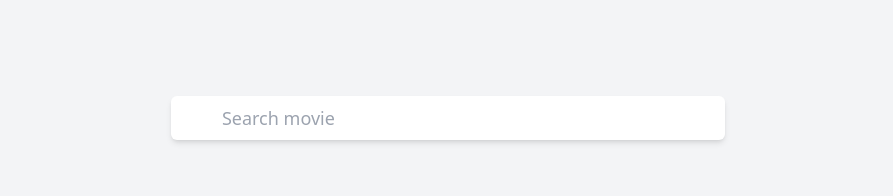
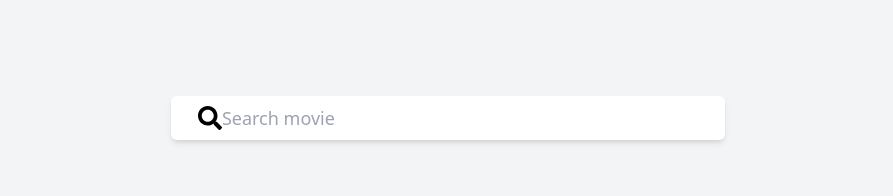
Before and after one commit to Halim-Shams/movie_app, a React (Create React App) app: page / in a window 1280 px wide. Shown: the top 196 px of the page, without its empty margins (192-1085 px from the left). Built offline with nearby package versions, Linux system fonts and the light colour scheme.

Commit message:
feat: search icon added

```diff
--- a/src/Components/Search.jsx
+++ b/src/Components/Search.jsx
@@ -1,9 +1,14 @@
 import React from 'react';
+import { FaSearch } from "react-icons/fa";
+
 
 function Search() {
 	return (
 		<div className='flex items-center justify-center w-full'>
 			<div className='bg-white flex items-center justify-end shadow-md px-1.5 w-8/12 h-11 rounded-md'>
+			<div style={{"float": "left"}}>
+			<FaSearch / >
+			</div>
 				<input
 					className='w-11/12 text-lg font-medium text-gray-900 outline-none placeholder:font-thin'
 					type='search'
```
